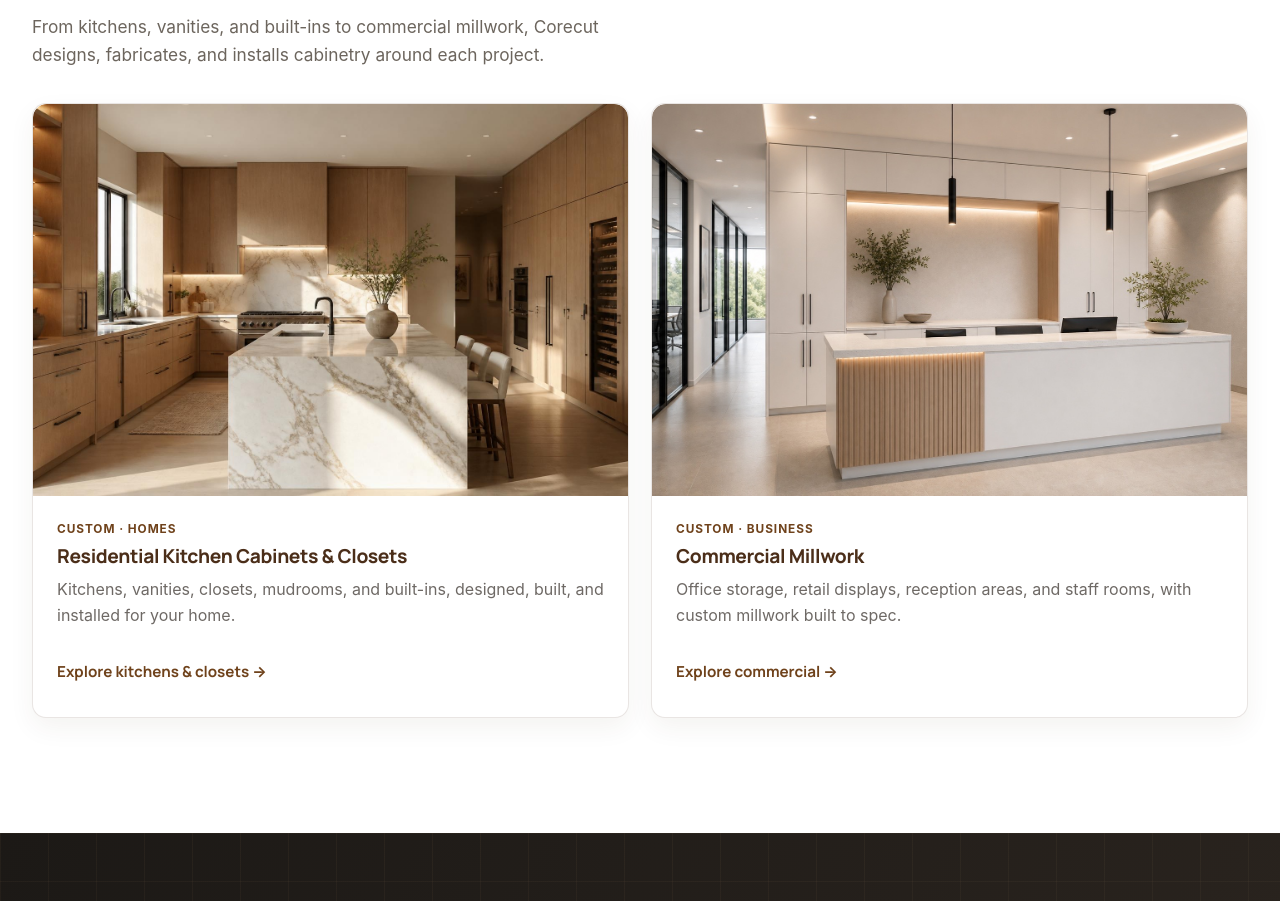
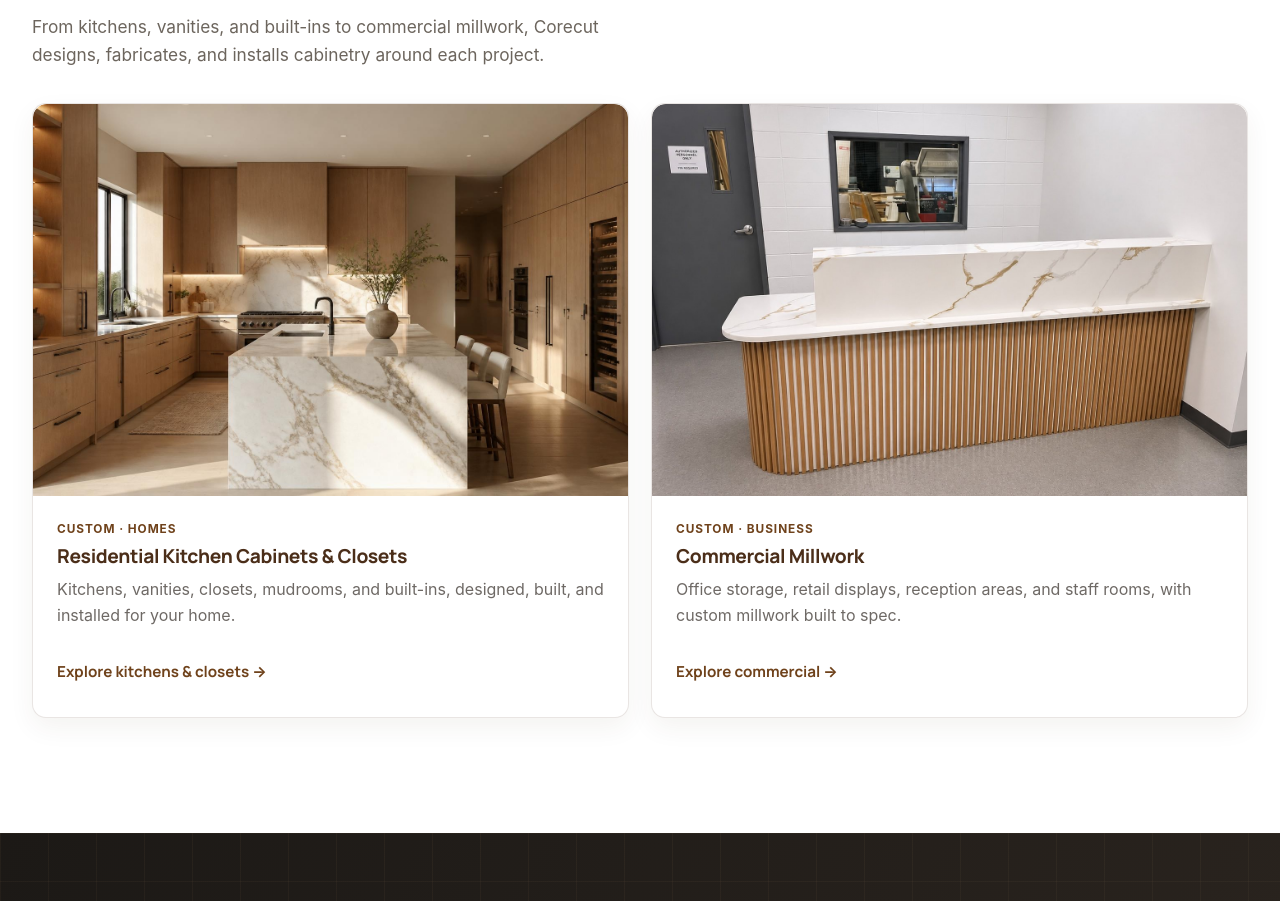
Before and after one commit to corecutcabinets/corecutwebsite, a plain HTML site: page index.html in a window 1280 px wide. Shown: the part 1035-1936 px from the top of the page. Drawn offline with Linux system fonts and the light colour scheme; a script that the page names is missing.

Commit message:
Use reception desk photo on homepage Commercial Millwork card
Co-Authored-By: Claude Opus 5.5 <noreply@anthropic.com>
Claude-Session: https://claude.ai/code/session_01VAxR3sJqRVkrPmsziWc9VD

```diff
--- a/index.html
+++ b/index.html
@@ -743,8 +743,8 @@
           <a class="customer-card image-card" href="/commercial">
             <div class="media">
               <img
-                src="./assets/gallery-commercial-reception.jpg"
-                alt="Corecut Cabinets commercial millwork reception desk in Edmonton"
+                src="./assets/commercial-reception-desk-slat.jpg"
+                alt="Corecut Cabinets commercial millwork: reception desk with a white marble-look countertop and curved oak slat front"
                 loading="lazy"
                 decoding="async"
               />
```
